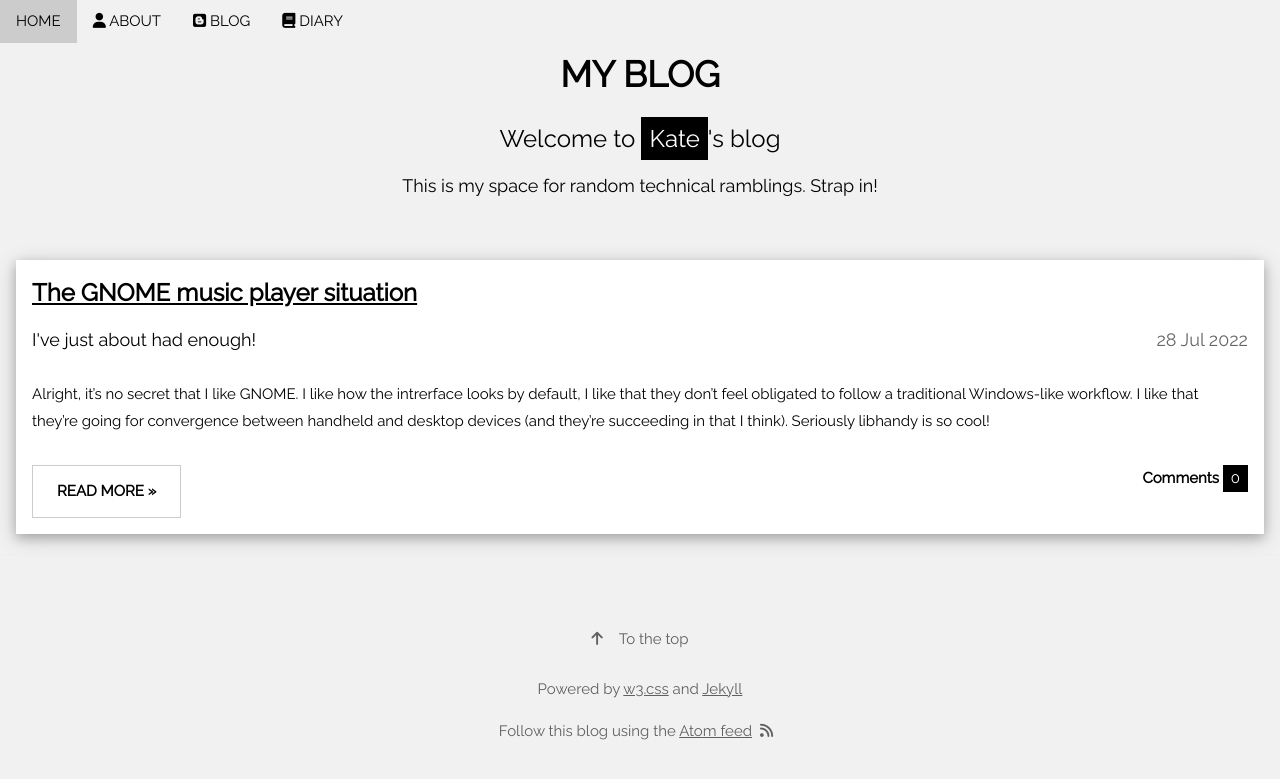
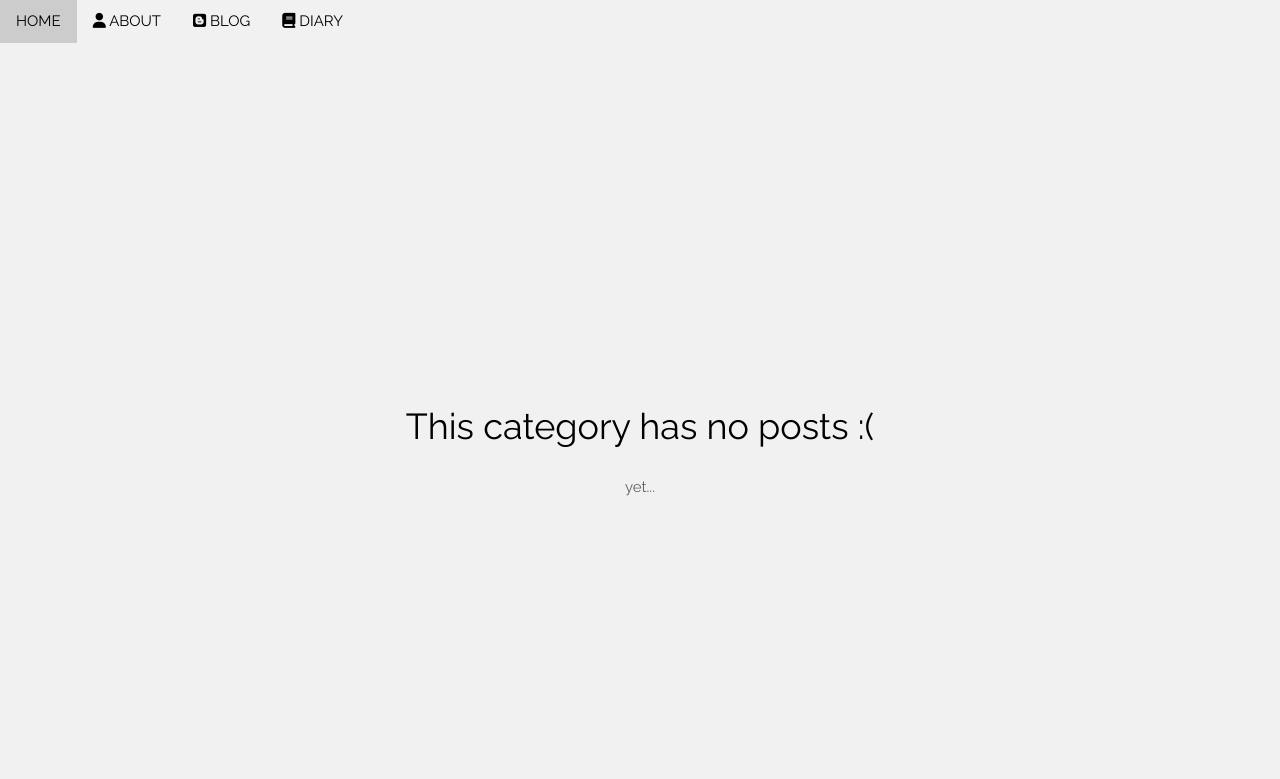
Before and after one commit to k8ieone/site, a Jekyll site: the page built from blog/index.html, in a window 1280 px wide. Shown: the top 779 px of the page. Built offline with Jekyll 4.4.1, drawn with Linux system fonts in a browser that asks for light colours; nearby versions of some CDN libraries; comment, search, counter and statistics services are not loaded.

Commit message:
Added a message for when there are no posts in a category

```diff
--- a/_includes/footer.html
+++ b/_includes/footer.html
@@ -1,4 +1,4 @@
-<footer class="w3-center w3-padding-16 w3-opacity">
+<footer class="w3-center w3-padding-16 w3-opacity w3-margin">
 	<a href="#top" class="w3-button w3-light-grey"><i class="fa fa-arrow-up w3-margin-right"></i>To the top</a>
 	<p>Powered by <a href="https://www.w3schools.com/w3css/default.asp" title="W3.CSS" target="_blank" class="w3-hover-text-green">w3.css</a> and <a href="https://jekyllrb.com/" title="Jekyll" target="_blank" class="w3-hover-text-green">Jekyll</a></p>
 	<p>Follow this blog using the <a href="https://k8ie.one/feed/blog.xml">Atom feed<i class="w3-padding-small fa-solid fa-rss"></i></a></p>
--- a/_layouts/default.html
+++ b/_layouts/default.html
@@ -13,8 +13,6 @@
       </div>
     </main>
 
-    {%- include footer.html -%}
-
   </body>
 
 </html>
--- /dev/null
+++ b/_layouts/gallery.html
@@ -0,0 +1,5 @@
+---
+layout: default
+---
+
+<!-- TODO: Create a gallery layout, so that I can post art I guess. Just in case I decide to abandon DeviantArt. -->
--- a/_layouts/listing.html
+++ b/_layouts/listing.html
@@ -1,11 +1,28 @@
 ---
 layout: default
 ---
+
+<!-- This goes loops through all the posts and checks if at least one
+fits in the current category -->
+{% assign has_posts = false %}
+{% for post in site.posts %}
+	{% for category in post.categories %}
+	{% if page.cat == category %}
+		{% assign has_posts = true %}
+	{% endif %}
+	{% endfor %}
+{% endfor %}
 
 <!-- w3-content defines a container for fixed size centered content,
 and is wrapped around the whole page content, except for the footer in this example -->
 <div class="w3-content" style="max-width:1400px">
 
+{% if has_posts == true %}
+	<div class="w3-container w3-padding-32 w3-display-middle w3-center">
+		<h1>This category has no posts :(</h1>
+		<p class="w3-opacity">yet...</p>
+	</div>
+{% elsif has_posts == false %}
 	<!-- Header -->
 	<header class="w3-container w3-center w3-padding-32" id="top">
 	  <h1><b>MY {{ page.title | upcase }}</b></h1>
@@ -44,12 +61,13 @@ and is wrapped around the whole page content, except for the footer in this exam
 				{% endif %}
 			{% endfor %}
 		{% endfor %}
-
 	<!-- END BLOG ENTRIES -->
 	</div>
 
 	<!-- END GRID -->
 	</div><br>
+{%- include footer.html -%}
+{% endif %}
 
 <!-- END w3-content -->
 </div>
--- a/_layouts/post.html
+++ b/_layouts/post.html
@@ -30,3 +30,5 @@ and is wrapped around the whole page content, except for the footer in this exam
 
 <!-- END w3-content -->
 </div>
+
+{%- include footer.html -%}
```
Lines whose indentation alone changed are shown as unchanged.
